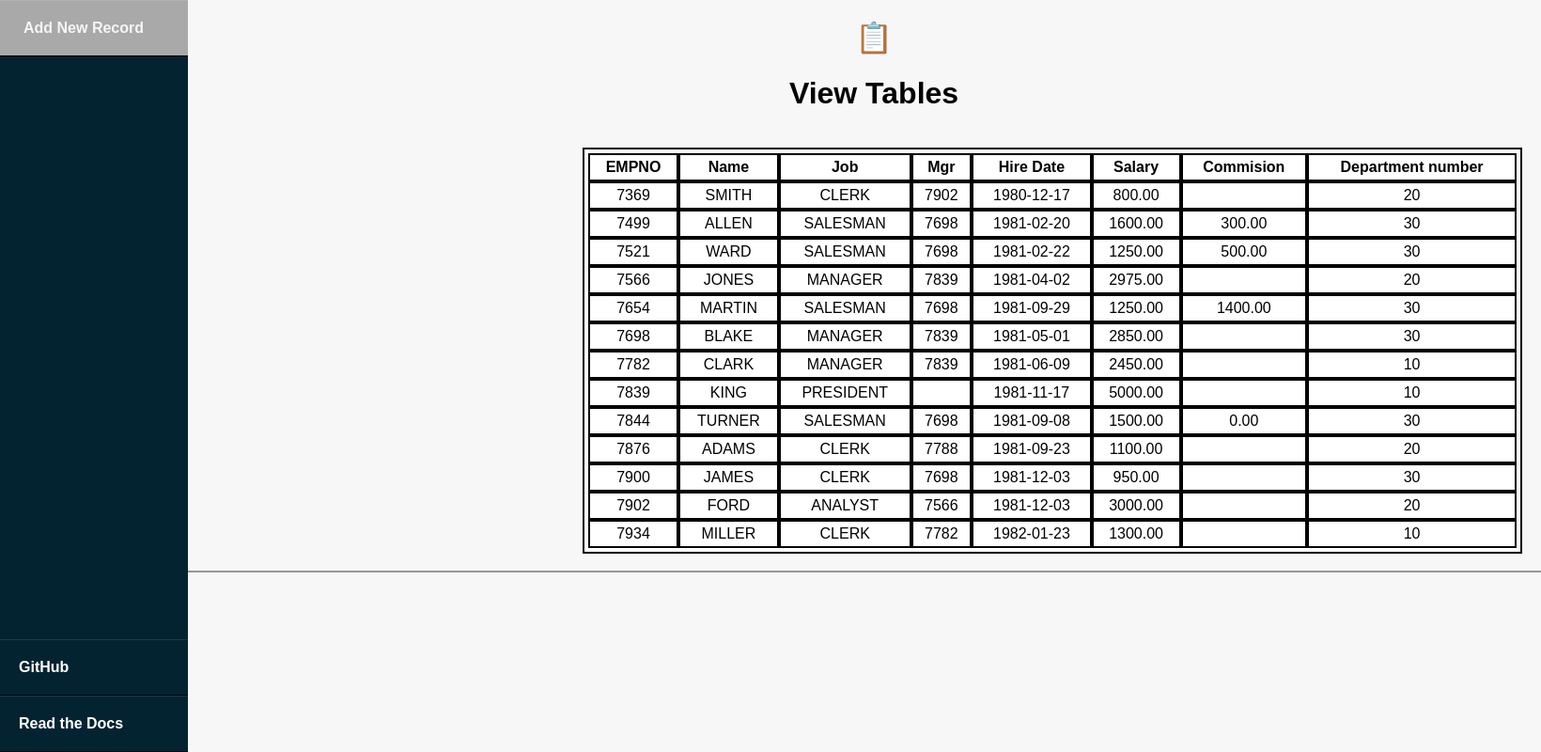
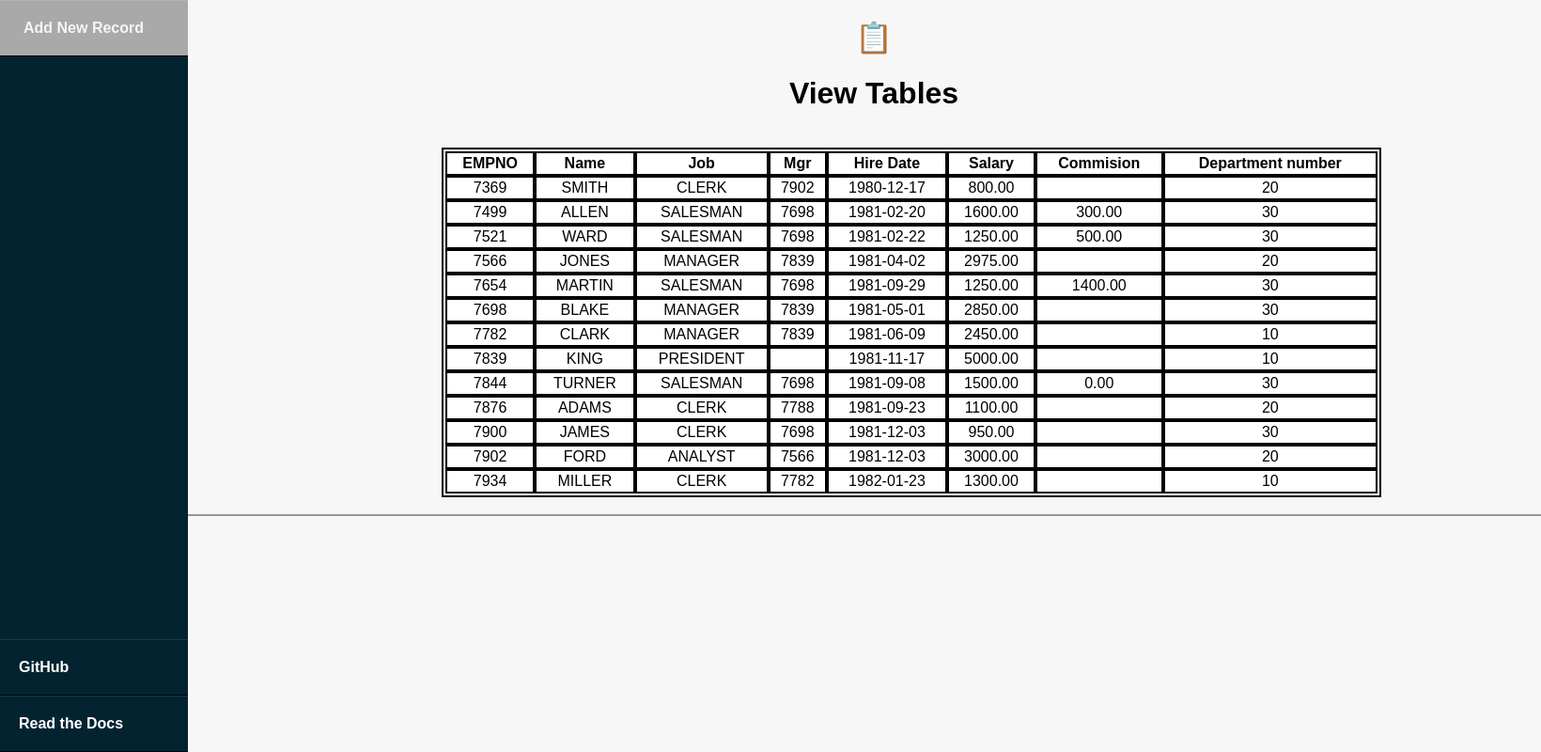
Before and after one commit to mhykol2k/advanced-databases-group, a PHP site: page /lib/index.php in a window 1640 px wide. Shown: the whole page at 94% size. Run offline with PHP 8.4, Linux system fonts and the light colour scheme; data comes from the database, SQL or seed files in the repository.

Commit message:
<edit> fixed more errors with style

```diff
--- a/assets/main.css
+++ b/assets/main.css
@@ -118,7 +118,7 @@ body {
 
 .php {
   margin: auto;
-  margin-left: 400px;
+  margin-left: 250px;
 }
 
 
--- a/lib/index.php
+++ b/lib/index.php
@@ -9,7 +9,7 @@
       table, th, td {
           border: 2px solid black;
           background-color: white;
-          padding: 4px;
+          padding: 2px;
       }
       </style>
     </head>
```
